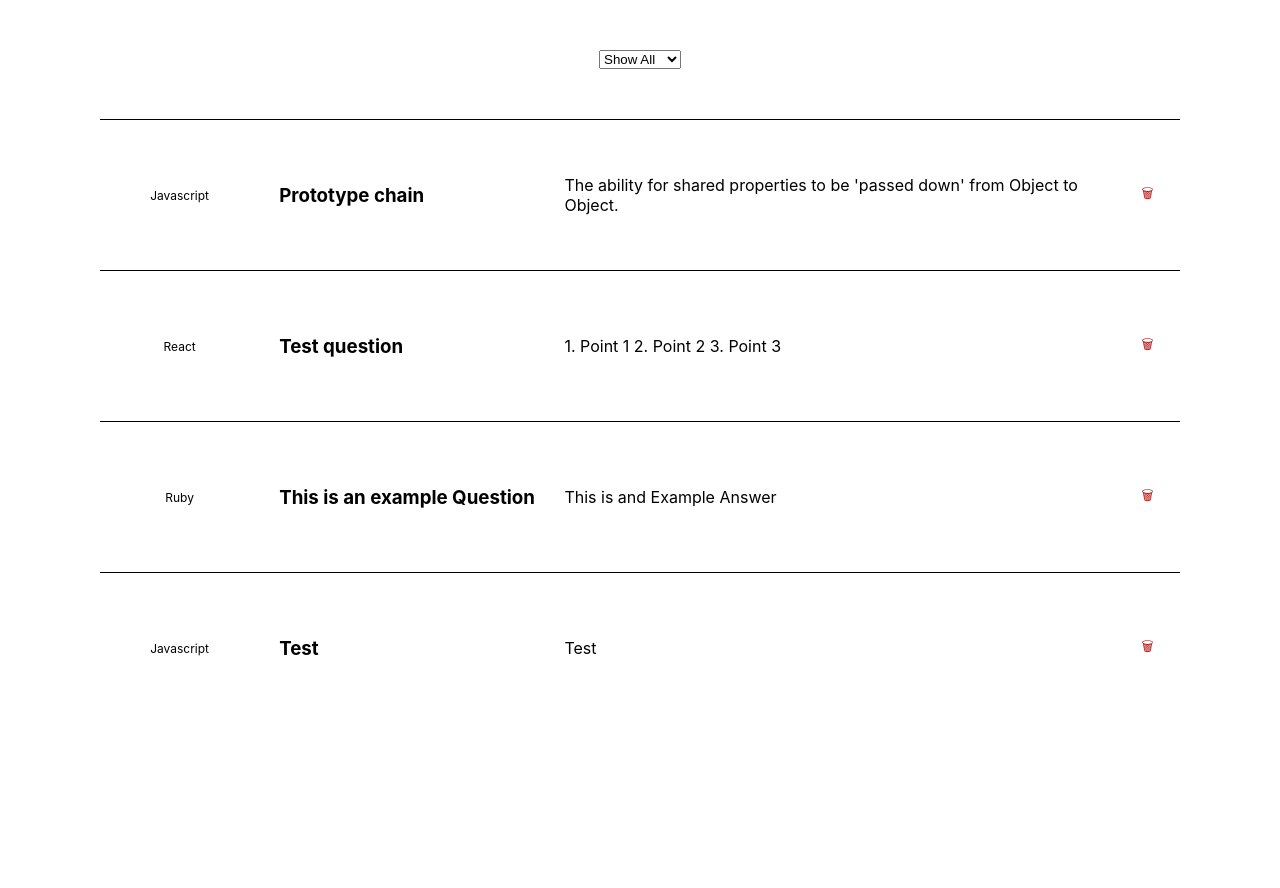
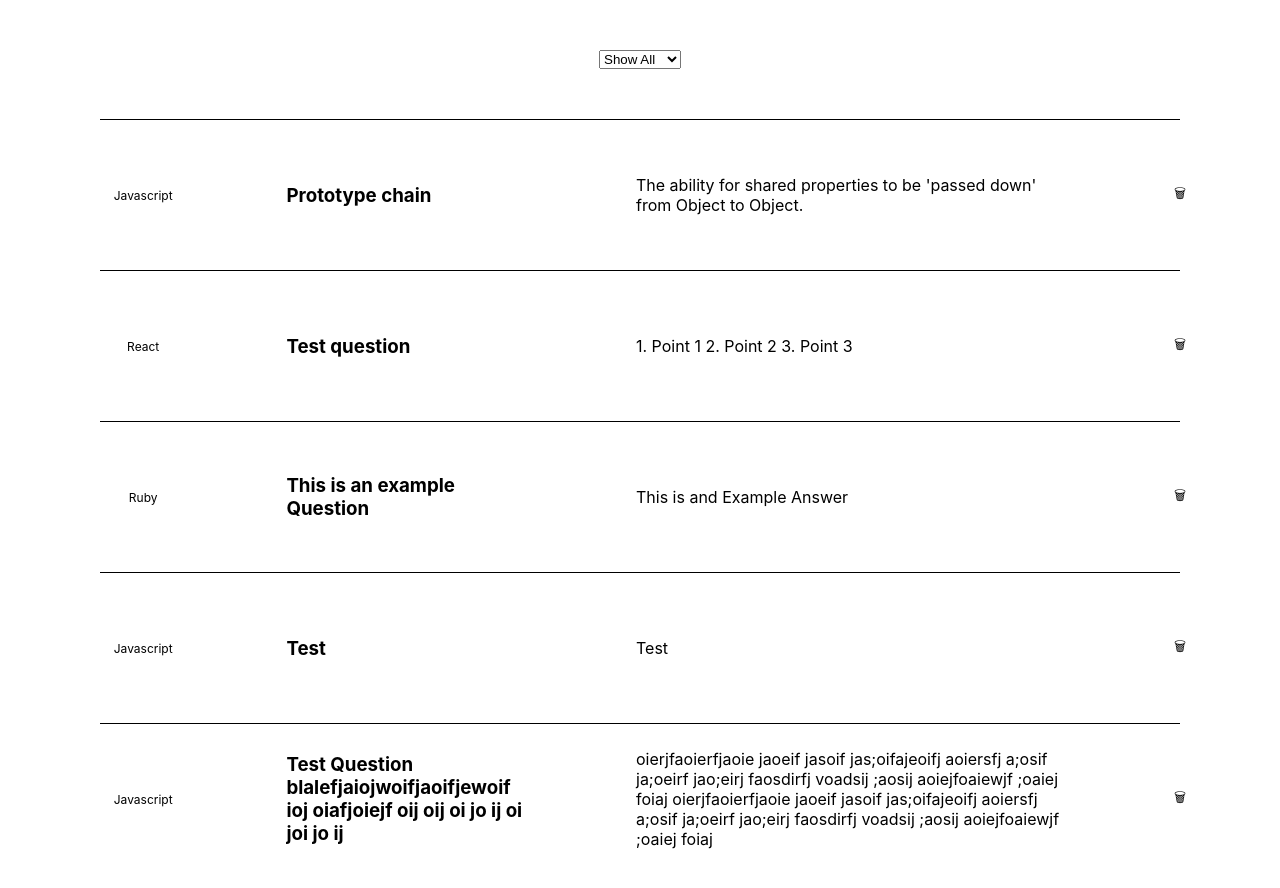
Before and after one commit to ilin98/study-guide-project, a React (Create React App) app: page / in a window 1280 px wide. Shown: the part 308-1196 px from the top of the page. Built offline with nearby package versions, Linux system fonts and the light colour scheme; data requests are answered from the project's data file.

Commit message:
added additional styling

```diff
--- a/db.json
+++ b/db.json
@@ -23,6 +23,12 @@
       "question": "Test",
       "topic": "Javascript",
       "id": 9
+    },
+    {
+      "answer": "oierjfaoierfjaoie jaoeif jasoif jas;oifajeoifj aoiersfj a;osif ja;oeirf jao;eirj faosdirfj voadsij ;aosij aoiejfoaiewjf ;oaiej foiaj oierjfaoierfjaoie jaoeif jasoif jas;oifajeoifj aoiersfj a;osif ja;oeirf jao;eirj faosdirfj voadsij ;aosij aoiejfoaiewjf ;oaiej foiaj\n",
+      "question": "Test Question blalefjaiojwoifjaoifjewoif ioj oiafjoiejf oij oij oi jo ij oi joi jo ij",
+      "topic": "Javascript",
+      "id": 10
     }
   ]
 }
--- a/src/App.css
+++ b/src/App.css
@@ -27,7 +27,8 @@ section {
   width: 100%;
   transition: all 0.1s linear 0s;
   overflow: scroll;
-
+  max-height: 400px;
+  width: 600px;
 }
 
 .front {
@@ -39,8 +40,6 @@ section {
 .back {
   color: #DDD;
   background: #C85073;
-  max-height: 400px;
-  width: 600px;
 }
 
 
@@ -60,50 +59,37 @@ article.flashcardList {
   height: 150px;
   display: flex;
   align-items: center;
-  gap: 20px;
+  gap: 100px;
 }
 
 p.topic {
   flex: 3;
-  font-size: 12px
+  font-size: 12px;
+  max-width: 8%
 }
 
 h3 {
   flex: 5;
   text-align: left;
+  max-width: 25%;
 }
 
 p.answer {
   flex: 10;
   text-align: left;
+  max-width: 40%;
 }
 
-.delete {
+button.delete {
   flex: 1;
   background-color: white;
   border: none;
-  color: rgb(179, 13, 13);
+  max-width: 5px;
 }
 
 .delete:hover {
   cursor: pointer;
 }
-
-/* h3 {
-  float: left;
-  padding-top: 30px;
-}
-
-p.answer {
-  margin-left: 40%;
-  margin-right: 10%;
-  margin-top: 10%
-}
-
-.delete {
-  float: inline-end;
-  margin-bottom: 10%
-} */
 
 textarea {
   width: 100%;
@@ -123,6 +109,12 @@ textarea {
   margin-bottom: 150px;
 }
 
-/* p.topic {
-  float: left;
-} */
+.nav {
+  display: "inline-block";
+  width: "50px";
+  padding: "12px";
+  margin: "0 6px 6px";
+  background: "blue";
+  text-decoration: "none";
+  color: "white"
+}
--- a/src/components/FlashCard.js
+++ b/src/components/FlashCard.js
@@ -8,7 +8,7 @@ function FlashCard({ question, answer, topic, id, onHandleDelete }) {
         })
         .then(resp => resp.json())
         .then((card) => console.log(card))
-        onHandleDelete(e.target.parentNode.parentNode)
+        onHandleDelete(e.target.parentNode)
     }
 
     return (
--- a/src/components/NavBar.js
+++ b/src/components/NavBar.js
@@ -3,11 +3,11 @@ import { NavLink } from "react-router-dom";
 
 function NavBar() {
   return (
-  <div>
-    <NavLink exact to="/">
+  <div className="nav">
+    <NavLink className="nav" exact to="/">
       Home
     </NavLink>
-    <NavLink to="/quiz">
+    <NavLink className="nav" to="/quiz">
       Quiz
     </NavLink>
   </div>
```
